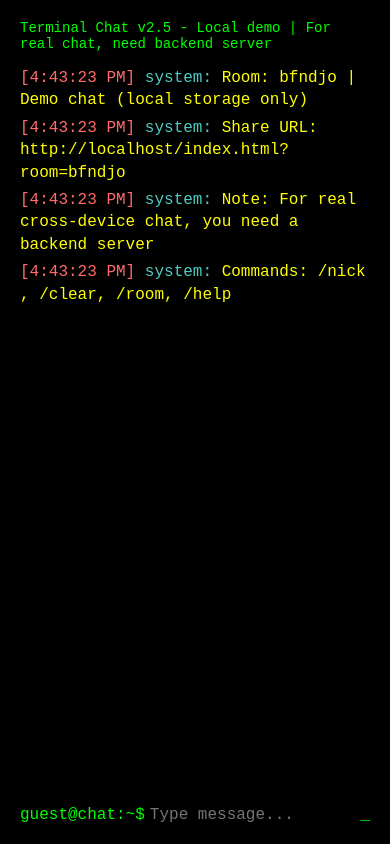
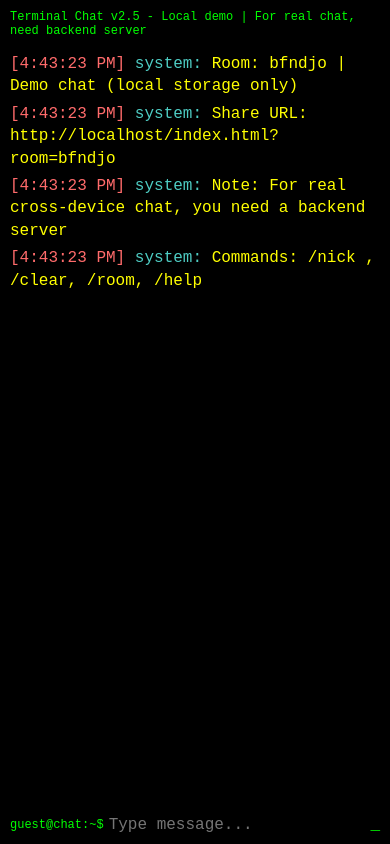
Before and after one commit to pre04/terminal-chat, a website: page index.html in a window 390 px wide. Drawn offline with Linux system fonts and the light colour scheme.

Commit message:
Fix mobile viewport and padding issues

```diff
--- a/index.html
+++ b/index.html
@@ -10,25 +10,27 @@
             background: #000;
             color: #00ff00;
             font-family: 'Courier New', monospace;
-            height: 100vh;
+            height: 100dvh;
             overflow: hidden;
         }
         #terminal {
-            height: 100vh;
+            height: 100dvh;
             display: flex;
             flex-direction: column;
-            padding: 20px;
+            padding: 10px;
+            padding-bottom: env(safe-area-inset-bottom, 10px);
         }
         #header {
             color: #00ff00;
             margin-bottom: 10px;
-            font-size: 14px;
+            font-size: 12px;
         }
         #messages {
             flex: 1;
             overflow-y: auto;
-            margin-bottom: 20px;
+            margin-bottom: 10px;
             line-height: 1.4;
+            padding-bottom: 20px;
         }
         .message {
             margin: 5px 0;
@@ -39,14 +41,16 @@
         #input-line {
             display: flex;
             align-items: center;
+            flex-shrink: 0;
+            padding-bottom: 10px;
         }
-        #prompt { color: #00ff00; }
+        #prompt { color: #00ff00; font-size: 12px; }
         #input {
             background: transparent;
             border: none;
             color: #00ff00;
             font-family: inherit;
-            font-size: inherit;
+            font-size: 16px;
             outline: none;
             flex: 1;
             margin-left: 5px;
```
